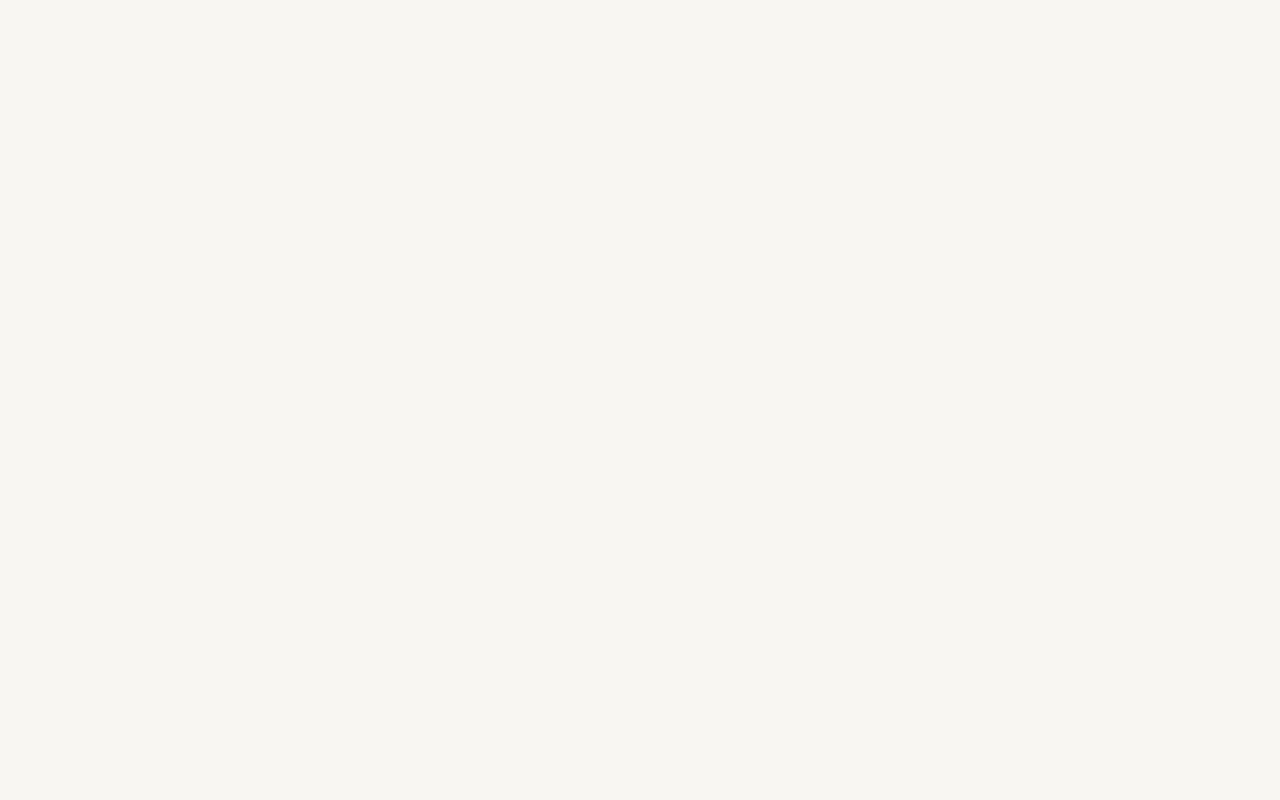
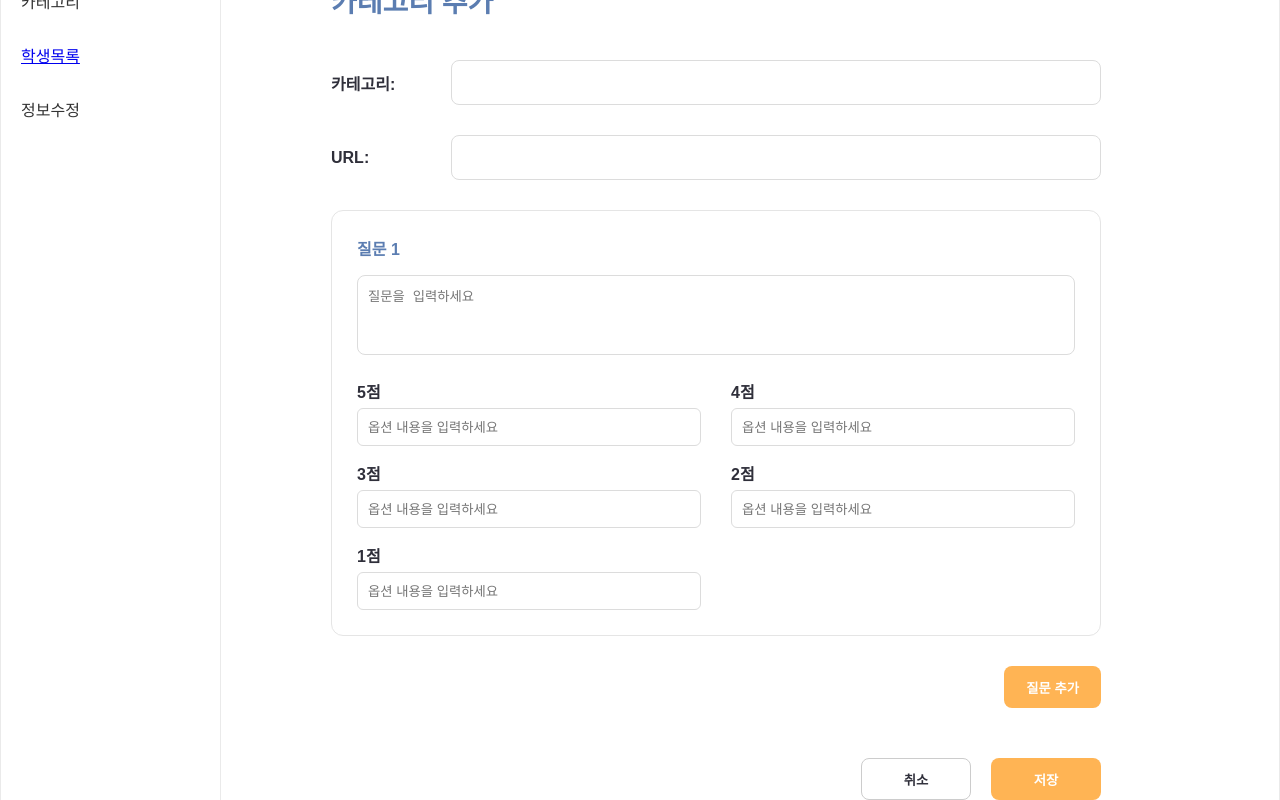
Before and after one commit to MUNJI-KANG/JINRO_IS_BACK, a React app in the folder JINRO_PROJ/frontend/: page /counselor/category/write in a window 1280 px wide. Before the commit this address had no page. Shown: the part 200-1000 px from the top of the page. Before the commit the page ends 800 px from the top, so only its background shows below. Built offline with nearby package versions, Linux system fonts and the light colour scheme; the HTML template or start-up script is replaced by a standard one.

Commit message:
DK_CatWrite

```diff
--- a/JINRO_PROJ/frontend/src/App.jsx
+++ b/JINRO_PROJ/frontend/src/App.jsx
@@ -15,7 +15,7 @@ import CStudentList from "./pages/counselor/CStudentList";
 
 // import CCatDetail from "./pages/counselor/c_category/CCatDetail";
 // import CCatList from "./pages/counselor/c_category/CCatList";
-// import CCatWrite from "./pages/counselor/c_category/CCatWrite";
+import CCatWrite from "./pages/counselor/c_category/CCatWrite";
 
 // import CCounseling from "./pages/counselor/c_report/CCounseling";
 // import CCounselingAI from "./pages/counselor/c_report/CCounselingAI";
@@ -47,12 +47,11 @@ function App() {
         <Route path="/" element={<Layout />}>
           {/* <Route index element={<Home />} /> */}
           {/* 로그인 후 진입시 바로 scheduler 화면 보여줌 */}
-          <Route index element={<CScheduler />} />
           <Route path="counselor/scheduler" element={<CScheduler />} />
           <Route path="counselor/students" element={<CStudentList />} />
           {/* <Route path="counselor/info" element={<CInfoEdit />} /> */}
           {/* <Route path="counselor/category/list" element={<CCatList />} /> */}
-          {/* <Route path="counselor/category/write" element={<CCatWrite />} /> */}
+          <Route path="counselor/category/write" element={<CCatWrite />} />
 
           {/* <Route path="counselor/report/counseling" element={<CCounseling />} /> */}
           {/* <Route path="counselor/report/ai" element={<CCounselingAI />} /> */}
--- /dev/null
+++ b/JINRO_PROJ/frontend/src/css/counselor_css/CCatWrite.css
@@ -0,0 +1,166 @@
+.category-add-container {
+  padding: 50px 80px;
+  width: 100%;
+}
+
+.category-add-container h2 {
+  font-size: 28px;
+  font-weight: 700;
+  margin-bottom: 40px;
+  color: var(--primary);
+}
+
+.form-row {
+  display: flex;
+  align-items: center;
+  margin-bottom: 30px;
+  gap: 20px;
+}
+
+.form-row label {
+  width: 100px;
+  font-weight: 600;
+  color: var(--text);
+}
+
+.wide-input {
+  width: 650px;
+  height: 45px;
+  border-radius: 8px;
+  border: 1px solid #dcdcdc;
+  padding: 0 15px;
+  transition: 0.2s;
+}
+
+.wide-input:focus {
+  outline: none;
+  border: 1px solid var(--primary);
+  box-shadow: 0 0 0 2px rgba(91,125,177,0.15);
+}
+
+.question-scroll-area {
+  margin-top: 30px;
+}
+
+.question-block {
+  border: 1px solid #e5e5e5;
+  padding: 25px;
+  border-radius: 12px;
+  margin-bottom: 30px;
+  background-color: #ffffff;
+  transition: 0.2s;
+}
+
+.question-block:hover {
+  border-color: var(--secondary);
+  box-shadow: 0 4px 12px rgba(79,191,159,0.1);
+}
+
+.question-header {
+  font-weight: 600;
+  margin-bottom: 15px;
+  color: var(--primary);
+}
+
+.question-block textarea {
+  width: 100%;
+  height: 80px;
+  margin-bottom: 20px;
+  border-radius: 8px;
+  border: 1px solid #dcdcdc;
+  padding: 10px;
+  resize: none;
+  transition: 0.2s;
+}
+
+.question-block textarea:focus {
+  outline: none;
+  border: 1px solid var(--primary);
+  box-shadow: 0 0 0 2px rgba(91,125,177,0.15);
+}
+
+.option-grid {
+  display: grid;
+  grid-template-columns: repeat(2, 1fr);
+  gap: 15px 30px;
+}
+
+.option-item label {
+  display: block;
+  font-weight: 600;
+  margin-bottom: 5px;
+  color: var(--text);
+}
+
+.option-item input {
+  width: 100%;
+  height: 38px;
+  border-radius: 6px;
+  border: 1px solid #dcdcdc;
+  padding: 0 10px;
+  transition: 0.2s;
+}
+
+.option-item input:focus {
+  outline: none;
+  border: 1px solid var(--secondary);
+  box-shadow: 0 0 0 2px rgba(79,191,159,0.15);
+}
+
+/* 질문 추가 버튼 */
+.add-question-btn {
+  margin-top: 20px;
+  display: flex;
+  justify-content: flex-end;
+}
+
+.add-question-btn button {
+  height: 42px;
+  padding: 0 22px;
+  border-radius: 8px;
+  border: none;
+  background-color: var(--accent);
+  color: white;
+  font-weight: 600;
+  cursor: pointer;
+  transition: 0.2s;
+}
+
+.add-question-btn button:hover {
+  filter: brightness(0.95);
+}
+
+/* 하단 버튼 */
+.bottom-buttons {
+  margin-top: 50px;
+  display: flex;
+  justify-content: flex-end;
+  gap: 20px;
+}
+
+.bottom-buttons button {
+  width: 110px;
+  height: 42px;
+  border-radius: 8px;
+  font-weight: 600;
+  cursor: pointer;
+}
+
+/* 취소 */
+.bottom-buttons button:first-child {
+  border: 1px solid #ccc;
+  background: white;
+  color: var(--text);
+}
+
+/* 저장 */
+.save-btn {
+  background-color: var(--accent);
+  color: white;
+  border: none;
+  transition: 0.2s;
+}
+
+.save-btn:hover {
+  filter: brightness(0.95);
+}
--- a/JINRO_PROJ/frontend/src/pages/counselor/c_category/CCatWrite.jsx
+++ b/JINRO_PROJ/frontend/src/pages/counselor/c_category/CCatWrite.jsx
@@ -0,0 +1,131 @@
+import { useState } from "react";
+import "../../../css/counselor_css/CCatWrite.css";
+
+export default function CCatWrite() {
+  const [categoryName, setCategoryName] = useState("");
+  const [url, setUrl] = useState("");
+
+  const [questions, setQuestions] = useState([
+    {
+      questionText: "",
+      options: ["", "", "", "", ""], // 5점 ~ 1점
+    },
+  ]);
+
+  /* 질문 텍스트 변경 */
+  const handleQuestionChange = (index, value) => {
+    const updated = [...questions];
+    updated[index].questionText = value;
+    setQuestions(updated);
+  };
+
+  /* 옵션 변경 */
+  const handleOptionChange = (qIndex, oIndex, value) => {
+    const updated = [...questions];
+    updated[qIndex].options[oIndex] = value;
+    setQuestions(updated);
+  };
+
+  /* 질문 추가 */
+  const handleAddQuestion = () => {
+    setQuestions([
+      ...questions,
+      {
+        questionText: "",
+        options: ["", "", "", "", ""],
+      },
+    ]);
+  };
+
+  const handleSave = () => {
+    const payload = {
+      categoryName,
+      url,
+      questions,
+    };
+
+    console.log(payload);
+  };
+
+  return (
+    <div className="category-add-container">
+      <h2>카테고리 추가</h2>
+
+      {/* 카테고리 */}
+      <div className="form-row">
+        <label>카테고리:</label>
+        <input
+          className="wide-input"
+          type="text"
+          value={categoryName}
+          onChange={(e) => setCategoryName(e.target.value)}
+        />
+      </div>
+
+      {/* URL */}
+      <div className="form-row">
+        <label>URL:</label>
+        <input
+          className="wide-input"
+          type="text"
+          value={url}
+          onChange={(e) => setUrl(e.target.value)}
+        />
+      </div>
+
+      {/* 질문 스크롤 영역 */}
+      <div className="question-scroll-area">
+        {questions.map((q, qIndex) => (
+          <div key={qIndex} className="question-block">
+            <div className="question-header">
+              <span>질문 {qIndex + 1}</span>
+            </div>
+
+            {/* 질문 텍스트 */}
+            <textarea
+              placeholder="질문을 입력하세요"
+              value={q.questionText}
+              onChange={(e) =>
+                handleQuestionChange(qIndex, e.target.value)
+              }
+            />
+
+            {/* 5개 옵션 */}
+            <div className="option-grid">
+              {q.options.map((opt, oIndex) => (
+                <div key={oIndex} className="option-item">
+                  <label>{5 - oIndex}점</label>
+                  <input
+                    type="text"
+                    placeholder="옵션 내용을 입력하세요"
+                    value={opt}
+                    onChange={(e) =>
+                      handleOptionChange(
+                        qIndex,
+                        oIndex,
+                        e.target.value
+                      )
+                    }
+                  />
+                </div>
+              ))}
+            </div>
+          </div>
+        ))}
+      </div>
+
+      {/* 질문 추가 버튼 */}
+      <div className="add-question-btn">
+        <button onClick={handleAddQuestion}>질문 추가</button>
+      </div>
+
+      {/* 하단 버튼 */}
+      <div className="bottom-buttons">
+        <button>취소</button>
+        <button className="save-btn" onClick={handleSave}>
+          저장
+        </button>
+      </div>
+    </div>
+  );
+}
```
Also changed, not shown: JINRO_PROJ/frontend/src/pages/counselor/CStudentList.jsx (+15 -89 lines).
